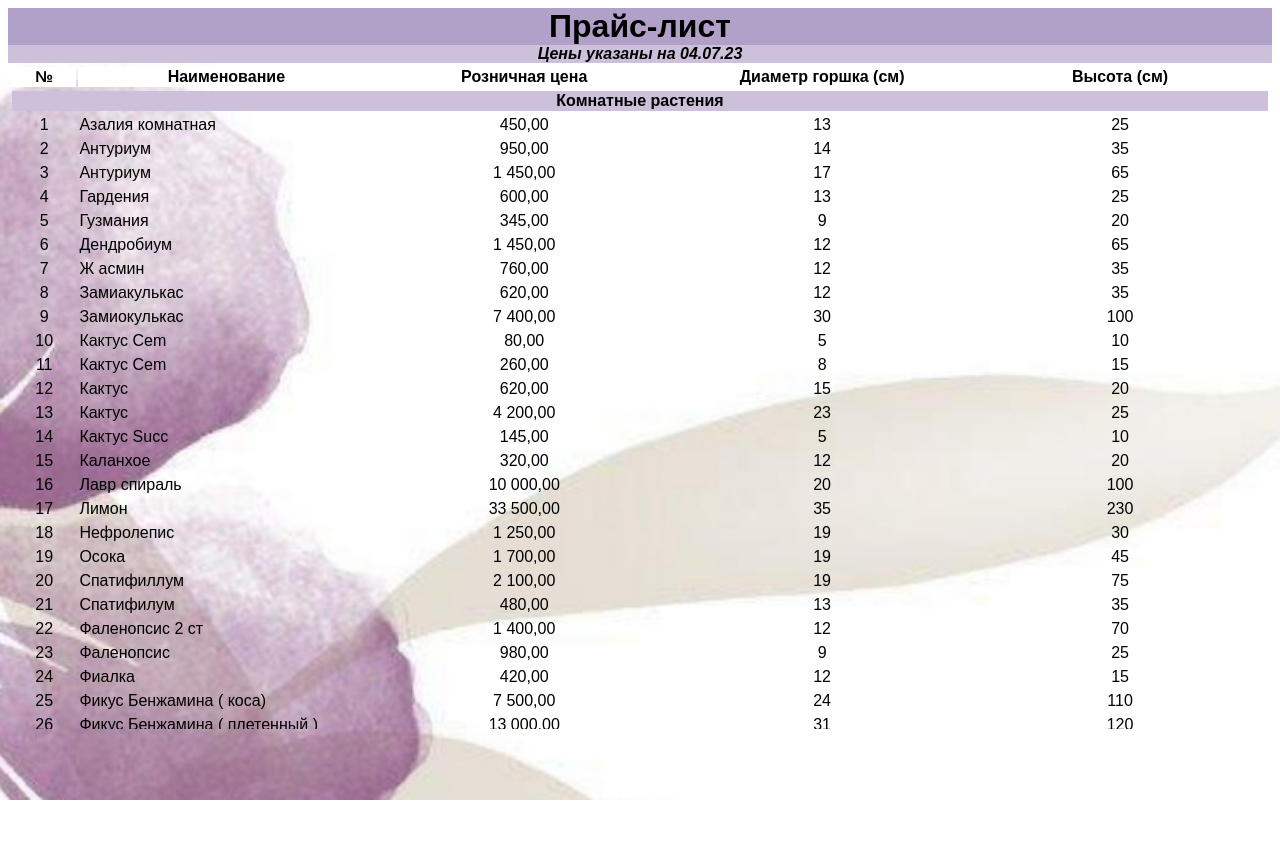
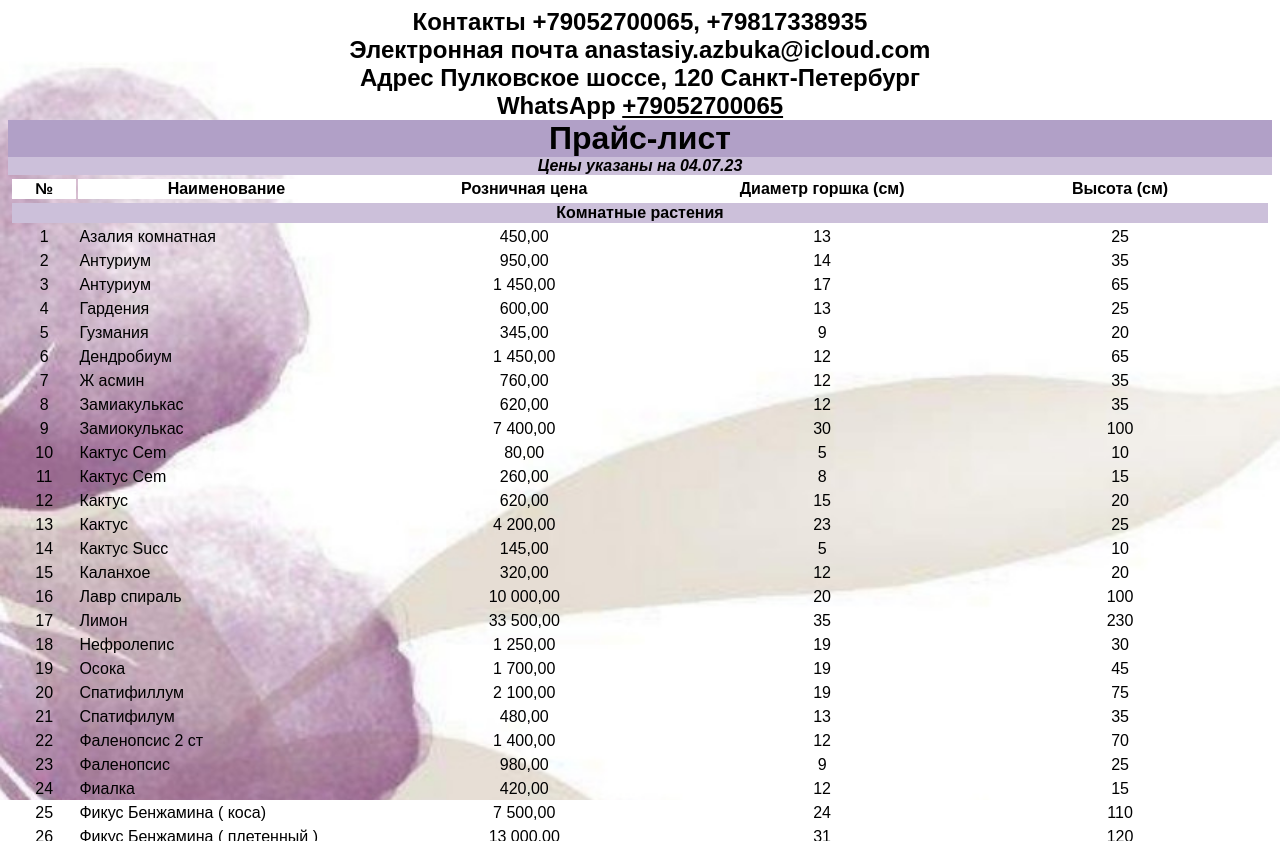
Before and after one commit to uleman1c/azbukacvetov, a Vue app: page / in a window 1280 px wide. Before the commit the page ends 800 px from the top, so only its background shows below. Built offline with nearby package versions, Linux system fonts and the light colour scheme.

Commit message:
contacts

```diff
--- a/src/views/HomeView.vue
+++ b/src/views/HomeView.vue
@@ -4,6 +4,12 @@
     <div v-bind:style="{ backgroundImage: 'url(' + back + ')' }"
       style="z-index: 0; position: absolute; left: 0; top: 0; background-repeat: no-repeat;width: 100%;height: 100%;background-size: cover;">
     </div>
+
+    <h2 style="position: relative; text-align: center; margin: 0;">Контакты +79052700065, +79817338935</h2>
+    <h2 style="position: relative; text-align: center; margin: 0;">Электронная почта anastasiy.azbuka@icloud.com</h2>
+    <h2 style="position: relative; text-align: center; margin: 0;">Адрес Пулковское шоссе, 120 Санкт-Петербург</h2>
+    <h2 style="position: relative; text-align: center; margin: 0;">WhatsApp <a href="https://wa.me/+79052700065">+79052700065</a></h2>
+
 
     <h1 style="position: relative; text-align: center; margin: 0; background-color: #b1a0c7;">Прайс-лист</h1>
     <h4 style="position: relative; text-align: center; margin: 0; background-color: #ccc0da; font-style: italic;">Цены указаны на 04.07.23</h4>
```
